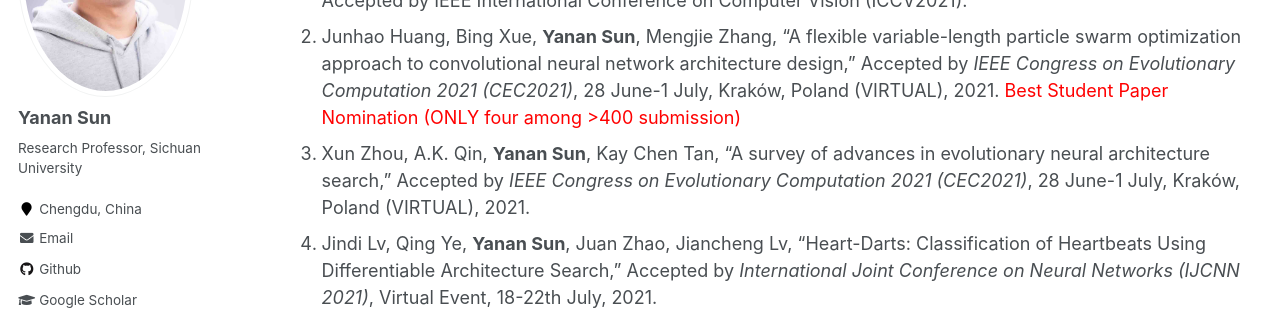
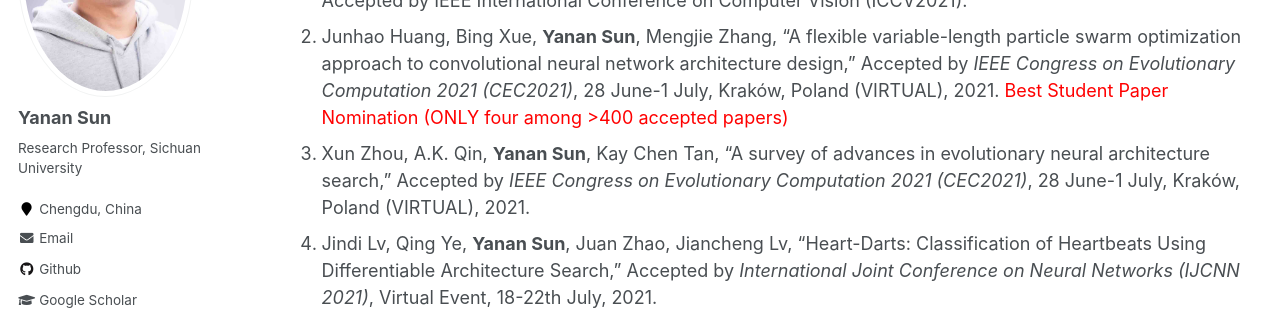
Before and after one commit to yn-sun/yn-sun.github.io, a Jekyll site: the page built from _pages/publications.md, in a window 1280 px wide and 900 px high, scrolled down 1923 px. Shown: the part 180-490 px from the top of the window. Built offline with Jekyll 4.4.1, drawn with Linux system fonts in a browser that asks for light colours; comment, search, counter and statistics services are not loaded.

Commit message:
Update publications.md

```diff
--- a/_pages/publications.md
+++ b/_pages/publications.md
@@ -31,7 +31,7 @@ author_profile: true
 
 ## Conference Papers
 1. Yuqiao Liu, Yehui Tang, **Yanan Sun***, "Homogeneous architecture augmentation for neural predictor," Accepted by IEEE International Conference on Computer Vision (ICCV2021).
-2. Junhao Huang, Bing Xue, **Yanan Sun**, Mengjie Zhang, "A flexible variable-length particle swarm optimization approach to convolutional neural network architecture design," Accepted by <i>IEEE Congress on Evolutionary Computation 2021 (CEC2021)</i>, 28 June-1 July, Kraków, Poland (VIRTUAL), 2021. <span style="color: #FF0000">Best Student Paper Nomination (ONLY four among >400 submission)</span>
+2. Junhao Huang, Bing Xue, **Yanan Sun**, Mengjie Zhang, "A flexible variable-length particle swarm optimization approach to convolutional neural network architecture design," Accepted by <i>IEEE Congress on Evolutionary Computation 2021 (CEC2021)</i>, 28 June-1 July, Kraków, Poland (VIRTUAL), 2021. <span style="color: #FF0000">Best Student Paper Nomination (ONLY four among >400 accepted papers)</span>
 3. Xun Zhou, A.K. Qin, **Yanan Sun**, Kay Chen Tan, "A survey of advances in evolutionary neural architecture search," Accepted by <i>IEEE Congress on Evolutionary Computation 2021 (CEC2021)</i>, 28 June-1 July, Kraków, Poland (VIRTUAL), 2021.
 4. Jindi Lv, Qing Ye, **Yanan Sun**, Juan Zhao, Jiancheng Lv, "Heart-Darts: Classification of Heartbeats Using Differentiable Architecture Search," Accepted by <i>International Joint Conference on Neural Networks (IJCNN 2021)</i>, Virtual Event, 18-22th July, 2021.
 5. Wenxin Zhao, **Yanan Sun**, Bing Xue, "Improved bianry particle swarm optimization with evolutionary population dynamic for key oncogene selection," Proceedings of <i>IEEE Symposium Series on Computational Intelligence (SSCI 2020)</i>, Canberra Australia, 1-4 December, 2020, PP. 897-904. DOI: 10.1109/SSCI47803.2020.9308540. [[http]](https://ieeexplore.ieee.org/abstract/document/9308540)
```
